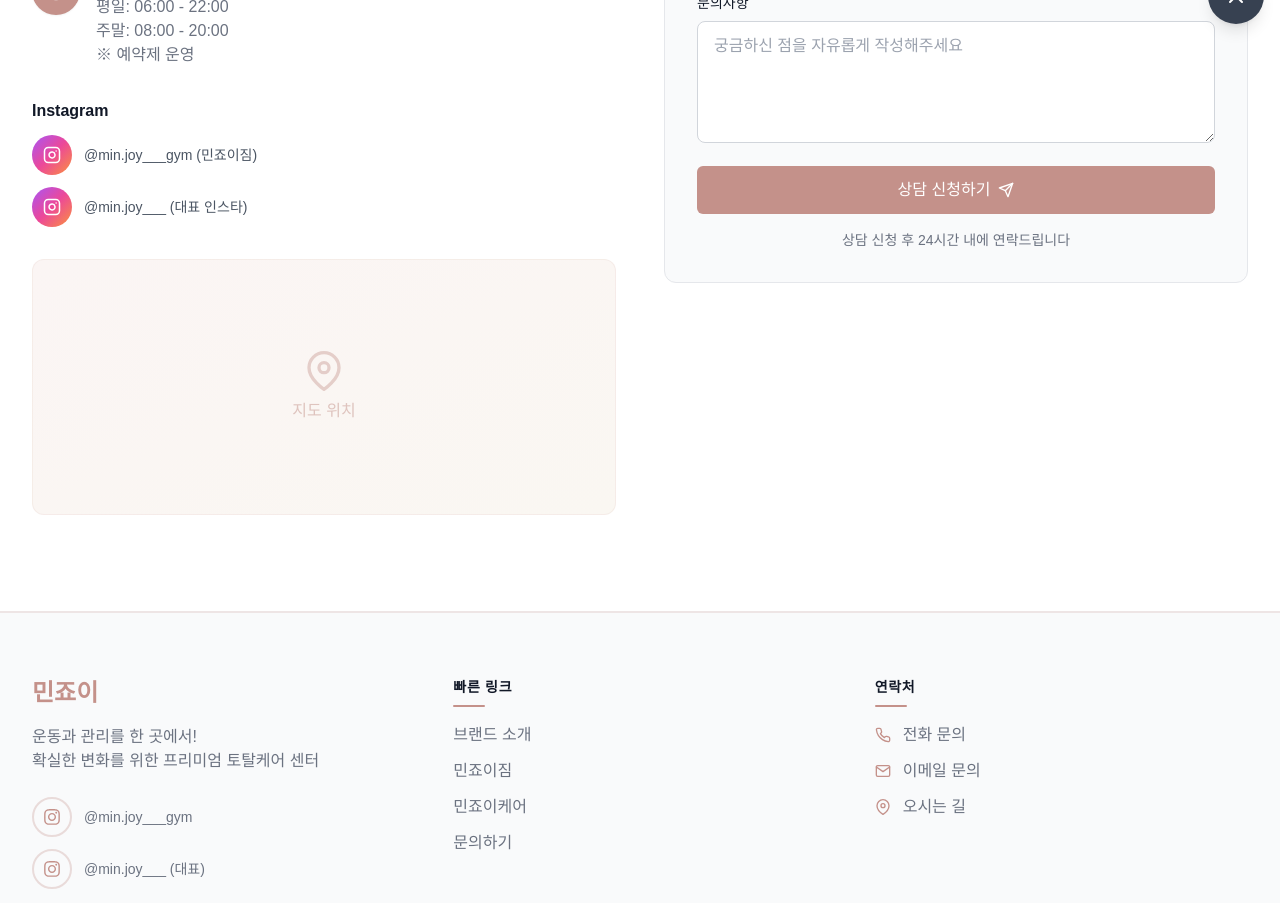
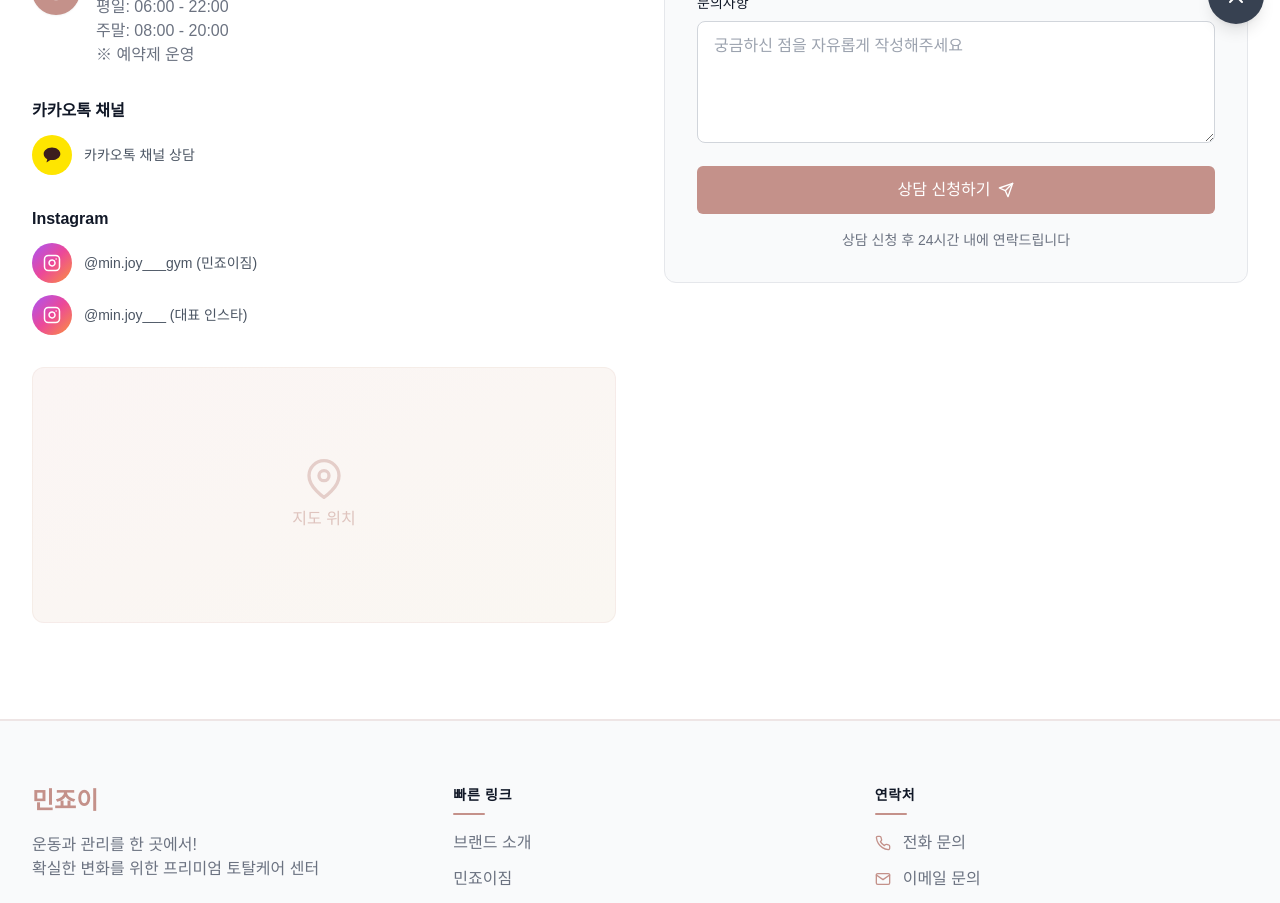
Before and after one commit to gustn0117/minjoy-website, a Next.js app: page /contact in a window 1280 px wide. Shown: the part 760-1663 px from the top of the page. Built offline with nearby package versions, Linux system fonts and the light colour scheme; no server answers.

Commit message:
카카오톡 채널 링크 연결 (https://pf.kakao.com/_vxiyIX)
- Contact: 카카오톡 채널 상담 링크 추가
- Footer: 카카오톡 채널 아이콘/링크 추가
- FloatingButtons: 카카오톡 상담 링크를 실제 채널로 변경

Co-Authored-By: Claude Opus 4.6 <noreply@anthropic.com>

```diff
--- a/components/Contact.tsx
+++ b/components/Contact.tsx
@@ -143,6 +143,19 @@ const Contact = () => {
                   </div>
                 </div>
               ))}
+            </div>
+
+            {/* KakaoTalk Channel */}
+            <div className="flex flex-col gap-3 mb-8">
+              <h4 className="font-semibold text-gray-900">카카오톡 채널</h4>
+              <a href="https://pf.kakao.com/_vxiyIX" target="_blank" rel="noopener noreferrer" className="flex items-center gap-3 text-gray-600 hover:text-primary transition-colors">
+                <div className="w-10 h-10 bg-[#FEE500] rounded-full flex items-center justify-center flex-shrink-0">
+                  <svg viewBox="0 0 24 24" className="w-5 h-5 fill-[#3C1E1E]">
+                    <path d="M12 3C6.477 3 2 6.463 2 10.691c0 2.65 1.734 4.974 4.336 6.332-.136.503-.878 3.237-.907 3.459 0 0-.018.173.091.238.109.065.237.015.237.015.313-.043 3.622-2.365 4.185-2.765.684.097 1.39.148 2.058.148 5.523 0 10-3.463 10-7.427C22 6.463 17.523 3 12 3z"/>
+                  </svg>
+                </div>
+                <span className="text-sm">카카오톡 채널 상담</span>
+              </a>
             </div>
 
             {/* Instagram Links */}
--- a/components/FloatingButtons.tsx
+++ b/components/FloatingButtons.tsx
@@ -39,7 +39,7 @@ const FloatingButtons = () => {
       id: 'kakao',
       type: 'kakao',
       label: '카톡상담',
-      href: 'https://pf.kakao.com/_xYourKakaoId',
+      href: 'https://pf.kakao.com/_vxiyIX',
       bgColor: 'bg-[#FEE500]',
       textColor: 'text-[#3C1E1E]',
       order: 0,
--- a/components/Footer.tsx
+++ b/components/Footer.tsx
@@ -2,7 +2,7 @@
 
 import Link from 'next/link'
 import { FiPhone, FiMail, FiMapPin } from 'react-icons/fi'
-import { FaInstagram } from 'react-icons/fa'
+import { FaInstagram, FaComment } from 'react-icons/fa'
 
 const Footer = () => {
   return (
@@ -16,6 +16,16 @@ const Footer = () => {
               확실한 변화를 위한 프리미엄 토탈케어 센터
             </p>
             <div className="flex flex-col gap-3">
+              <div className="flex items-center gap-3">
+                <a href="https://pf.kakao.com/_vxiyIX" target="_blank" rel="noopener noreferrer" className="w-10 h-10 border-2 border-[#FEE500] bg-[#FEE500] text-[#3C1E1E] rounded-full flex items-center justify-center hover:scale-110 hover:-translate-y-0.5 transition-all duration-200">
+                  <svg viewBox="0 0 24 24" className="w-5 h-5 fill-current">
+                    <path d="M12 3C6.477 3 2 6.463 2 10.691c0 2.65 1.734 4.974 4.336 6.332-.136.503-.878 3.237-.907 3.459 0 0-.018.173.091.238.109.065.237.015.237.015.313-.043 3.622-2.365 4.185-2.765.684.097 1.39.148 2.058.148 5.523 0 10-3.463 10-7.427C22 6.463 17.523 3 12 3z"/>
+                  </svg>
+                </a>
+                <a href="https://pf.kakao.com/_vxiyIX" target="_blank" rel="noopener noreferrer" className="text-sm text-gray-500 hover:text-primary transition-colors">
+                  카카오톡 채널
+                </a>
+              </div>
               <div className="flex items-center gap-3">
                 <a href="https://instagram.com/min.joy___gym" target="_blank" rel="noopener noreferrer" className="w-10 h-10 border-2 border-primary/30 text-primary rounded-full flex items-center justify-center hover:bg-primary hover:text-white hover:border-primary hover:scale-110 hover:-translate-y-0.5 transition-all duration-200">
                   <FaInstagram size={18} />
```
